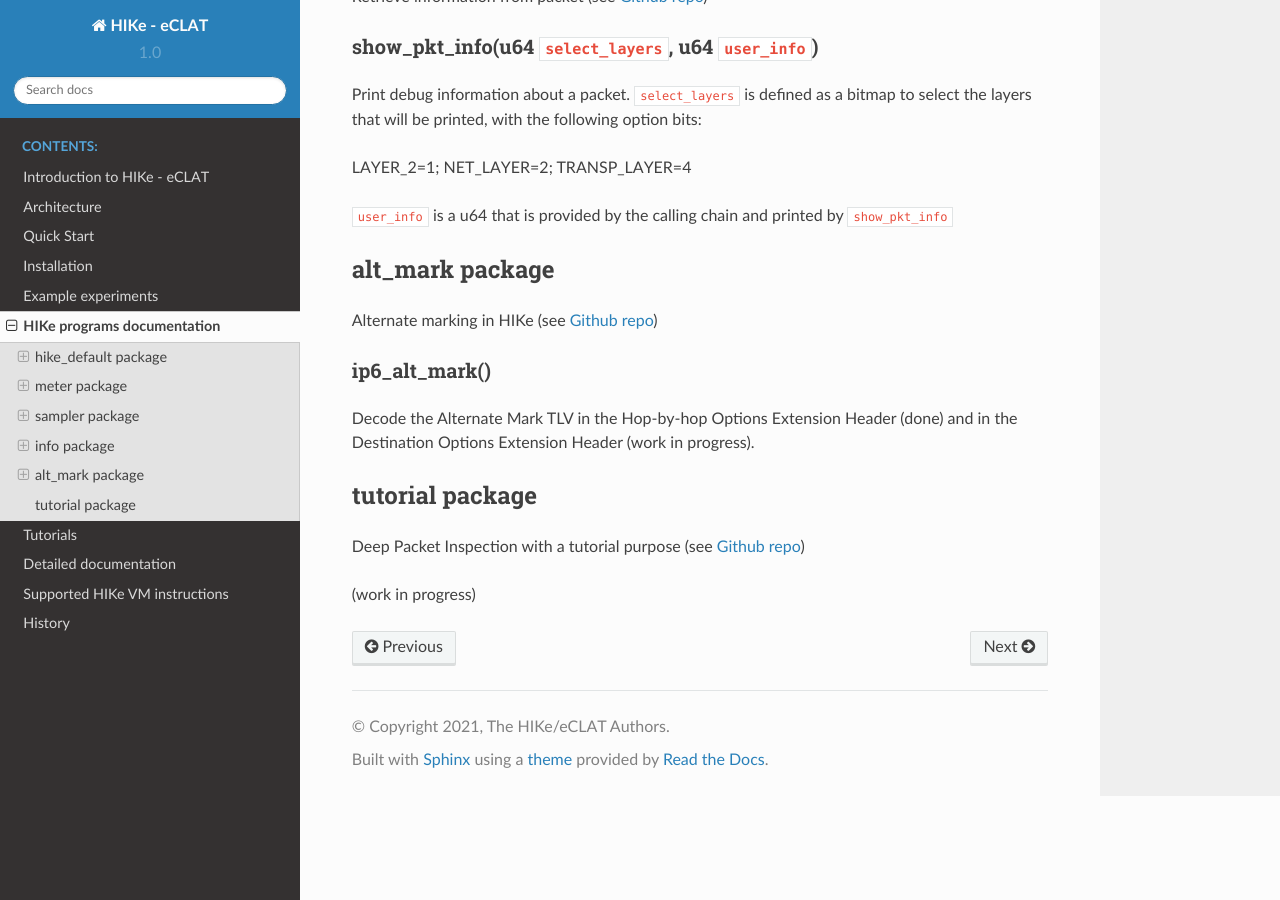
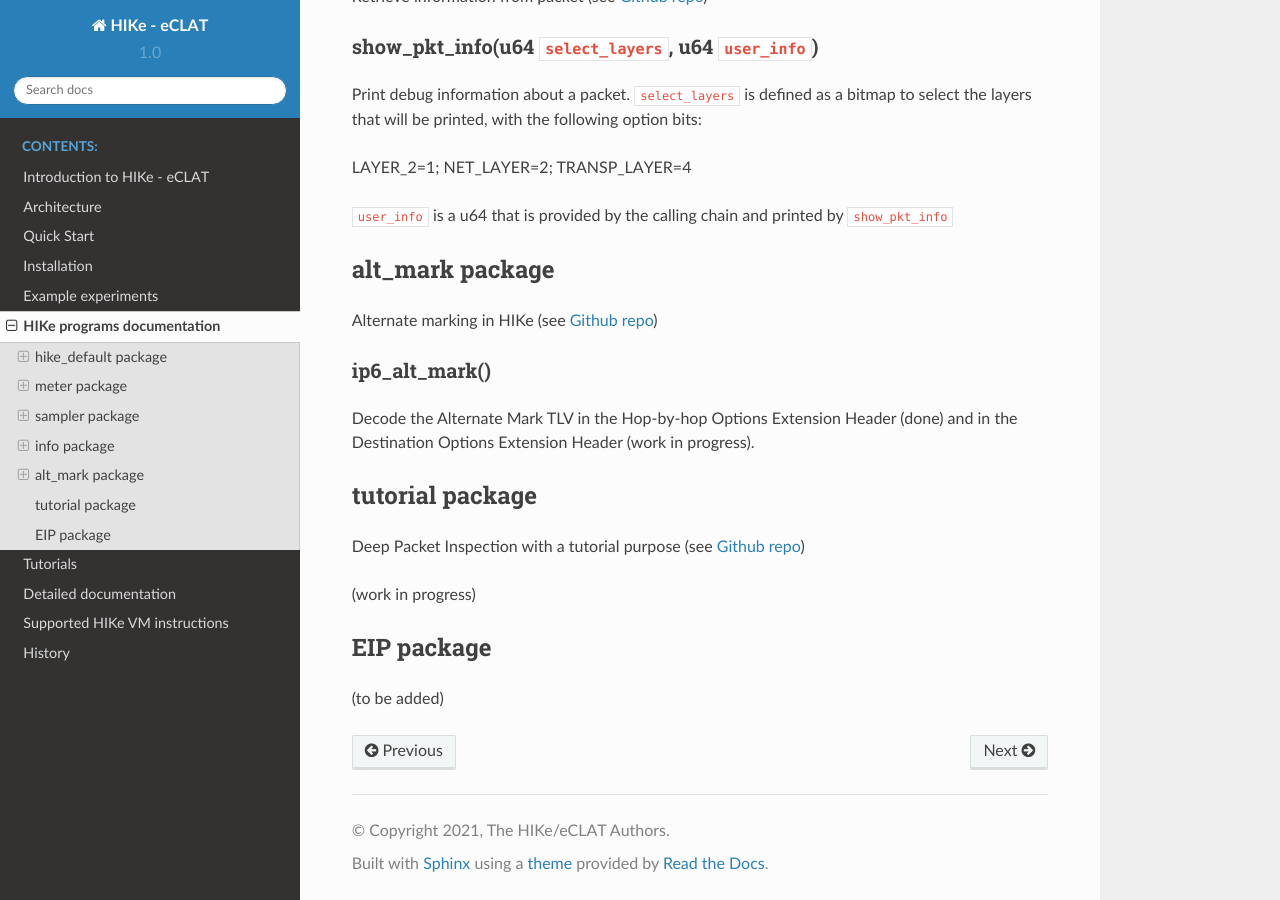
Before and after one commit to hike-eclat/docs, a Sphinx documentation site: the page built from docs/hike_programs.rst, in a window 1280 px wide and 900 px high, scrolled down 2559 px. Built offline with Sphinx 7.4.7 and the Read the Docs theme 2.0.0, drawn with Linux system fonts in a browser that asks for light colours; pages that are not in the unit, such as notebooks, are missing from menus.

Commit message:
Update hike_programs.rst

```diff
--- a/docs/hike_programs.rst
+++ b/docs/hike_programs.rst
@@ -100,7 +100,7 @@ ip6_sd_dec2zero(u64 ``count``)
 Implement a counter-to-zero per IPv6 (source, destination) couple. Initialize the counter-to-zero with the input value ``count``. When the counter reaches zero, return zero and reset the counter to the input value ``count``.
 
 info package
----------
+--------------
 
 Retrieve information from packet (see `Github repo <https://github.com/netgroup/hikepkg-info>`_)
 
@@ -116,18 +116,24 @@ LAYER_2=1; NET_LAYER=2; TRANSP_LAYER=4
 
 
 alt_mark package
----------
+-------------------
 
 Alternate marking in HIKe (see `Github repo <https://github.com/netgroup/hikepkg-alt_mark>`_)
 
 
 ip6_alt_mark()
-^^^^^^^^^^^
+^^^^^^^^^^^^^^^^^
 Decode the Alternate Mark TLV in the Hop-by-hop Options Extension Header (done) and in the Destination Options Extension Header (work in progress).
 
 tutorial package
----------
+-----------------
 
 Deep Packet Inspection with a tutorial purpose (see `Github repo <https://github.com/netgroup/hikepkg-tutorial>`_)
 
 (work in progress)
+
+
+EIP package
+-----------------
+
+(to be added)
```
